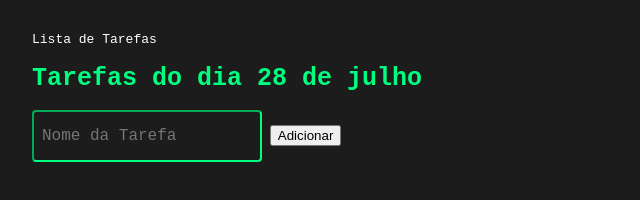
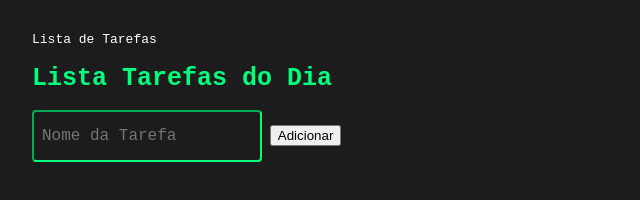
Before and after one commit to DevCelsoGV/listaDeTarefa, a plain HTML site: page index.html in a window 1280 px wide. Shown: the whole page, without its empty margins (0-640 px from the left). Drawn offline with Linux system fonts and the light colour scheme.

Commit message:
Modifiquei o Título

```diff
--- a/index.html
+++ b/index.html
@@ -9,7 +9,7 @@
     </head>
     <body>
         <div>
-            <h1 class="title">Tarefas do dia 28 de julho</h1>
+            <h1 class="title">Lista Tarefas do Dia</h1>
             <ul id="list"></ul>
         </div>
         <div>
```
